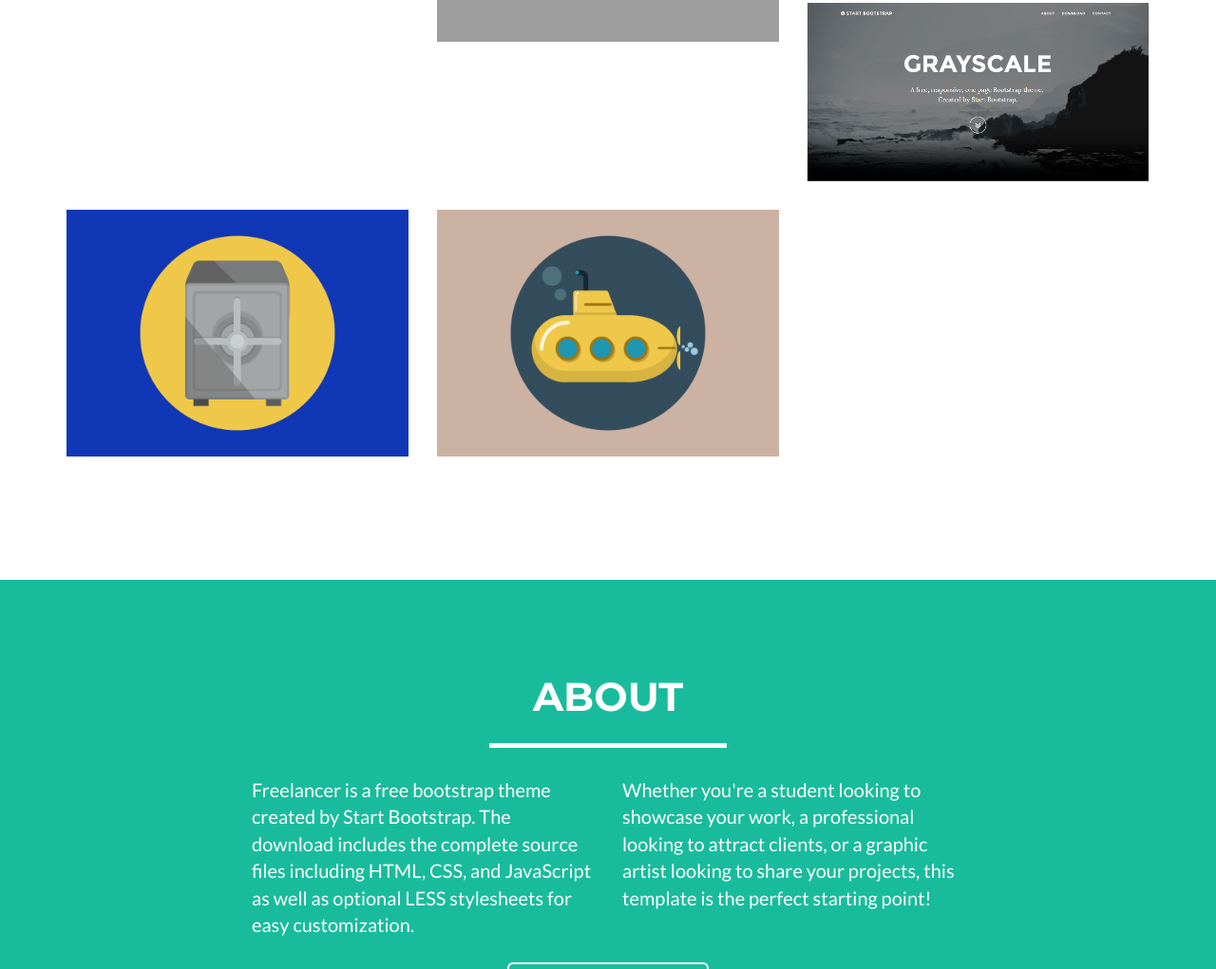
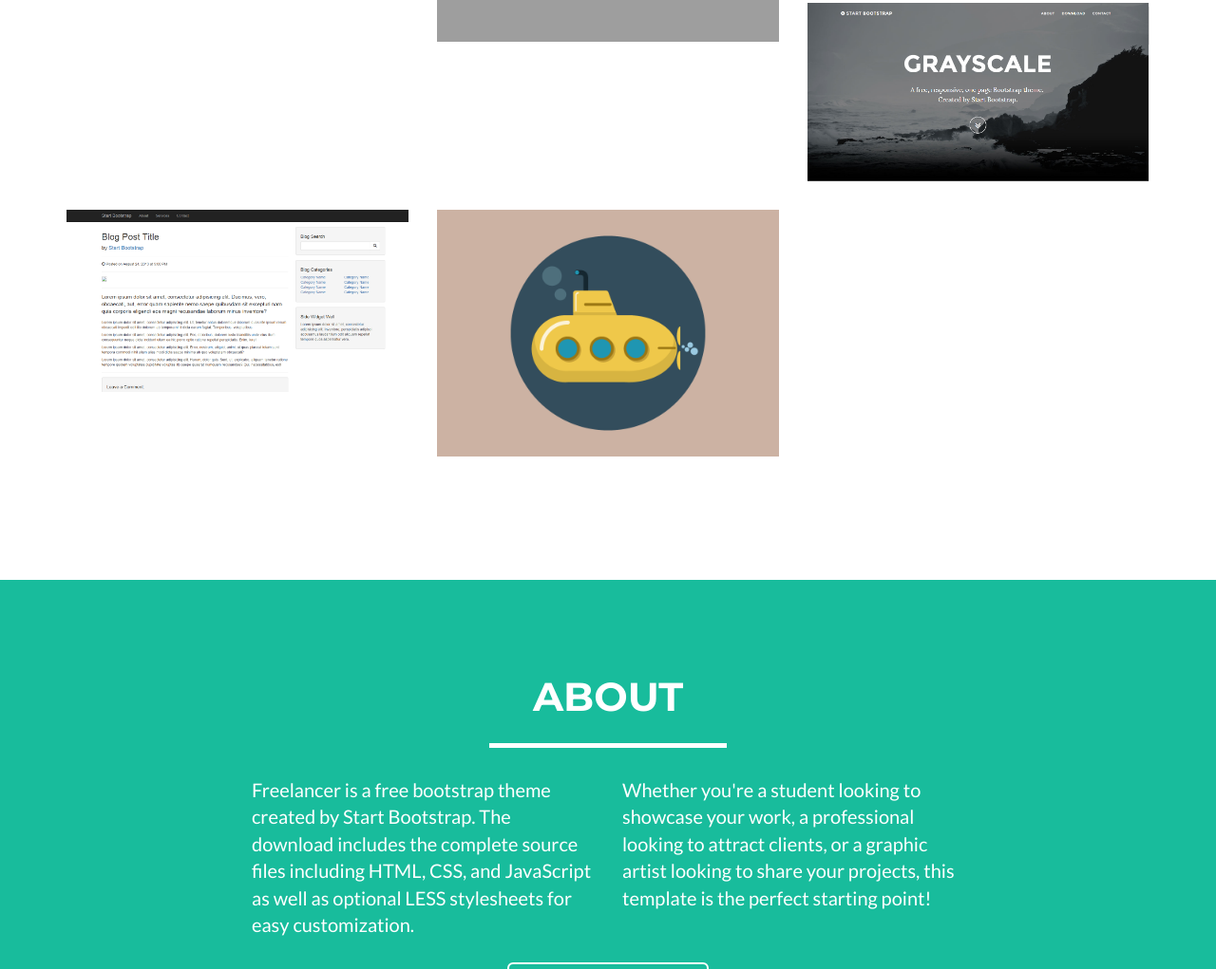
Before and after one commit to alexcamangeg/.github.io, a website: page index.html in a window 1280 px wide. Shown: the part 1198-2219 px from the top of the page at 95% size. Drawn offline with nearby package versions, Linux system fonts and the light colour scheme; grey boxes are pictures that could not be loaded.

Commit message:
Update index.html

```diff
--- a/index.html
+++ b/index.html
@@ -139,7 +139,7 @@
                                 <i class="fa fa-search-plus fa-3x"></i>
                             </div>
                         </div>
-                        <img src="img/portfolio/safe.png" class="img-responsive" alt="">
+                        <img src="img/portfolio/blogpost.PNG" class="img-responsive" alt="">
                     </a>
                 </div>
                 <div class="col-sm-4 portfolio-item">
@@ -454,11 +454,11 @@
                         <div class="modal-body">
                             <h2>Project Title</h2>
                             <hr class="star-primary">
-                            <img src="img/portfolio/safe.png" class="img-responsive img-centered" alt="">
+                            <img src="img/portfolio/blogpost.png" class="img-responsive img-centered" alt="">
                             <p>Use this area of the page to describe your project. The icon above is part of a free icon set by <a href="https://sellfy.com/p/8Q9P/jV3VZ/">Flat Icons</a>. On their website, you can download their free set with 16 icons, or you can purchase the entire set with 146 icons for only $12!</p>
                             <ul class="list-inline item-details">
                                 <li>Client:
-                                    <strong><a href="http://startbootstrap.com">Start Bootstrap</a>
+                                    <strong><a href="https://alexcamangeg.github.io/finals3.github.io/">Start Bootstrap</a>
                                     </strong>
                                 </li>
                                 <li>Date:
```
